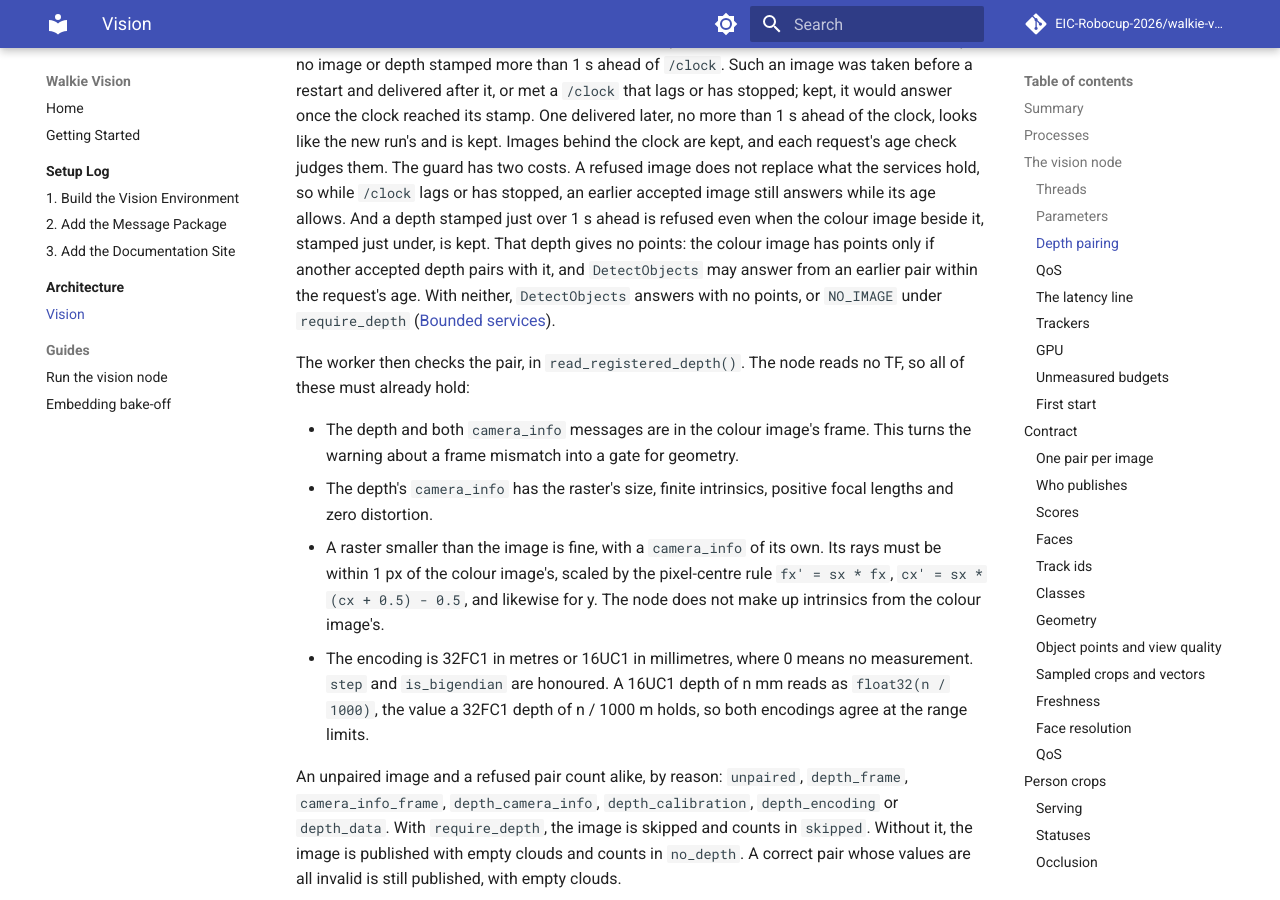
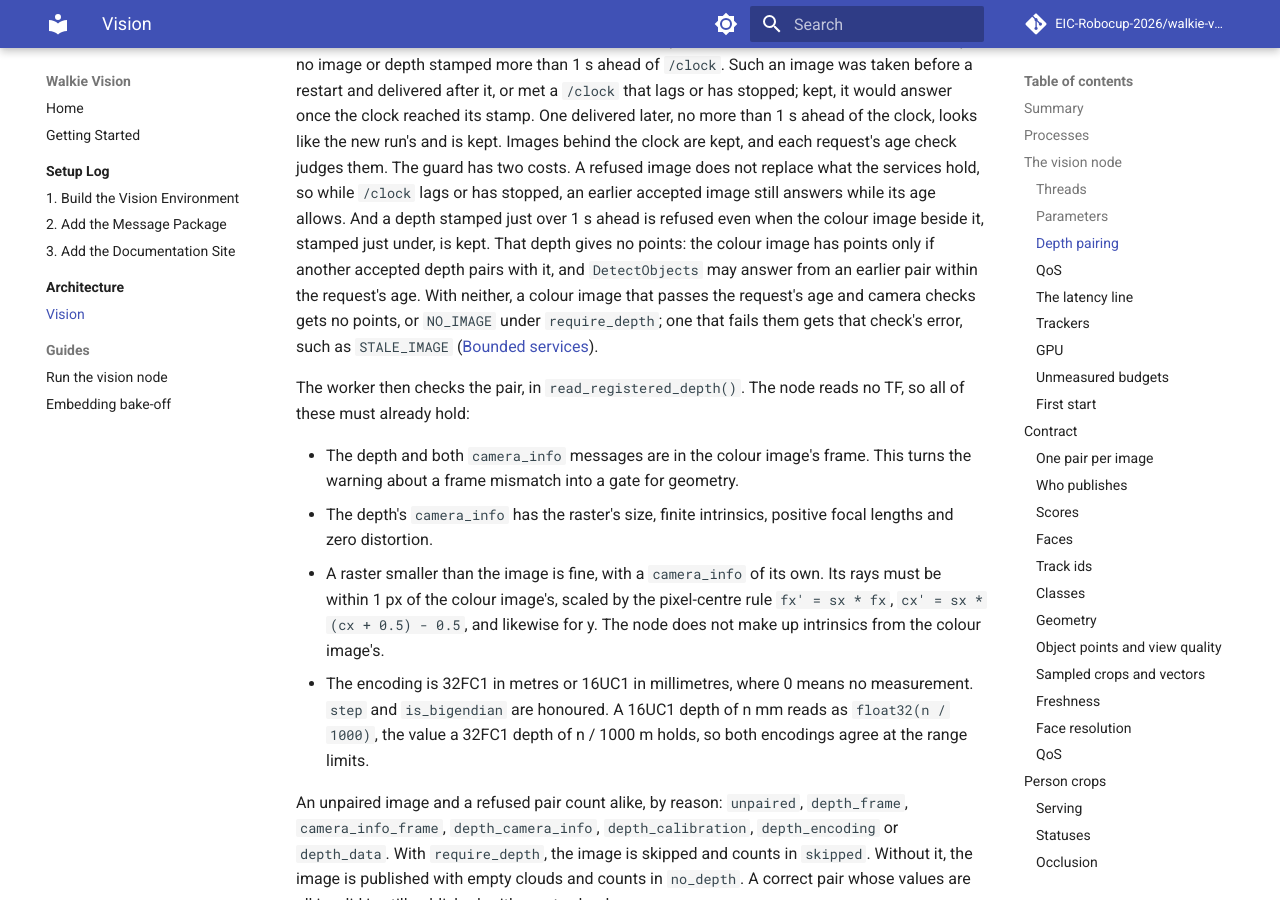
Before and after one commit to EIC-Robocup-2026/walkie-vision, an MkDocs documentation site: the page built from docs/architecture/vision.md, in a window 1280 px wide and 900 px high, scrolled down 8934 px. Built offline with MkDocs 1.6.1 and Material for MkDocs 9.7.7, drawn with Linux system fonts in a browser that asks for light colours; comment, search, counter and statistics services are not loaded.

Commit message:
docs: say that the request's checks come before the no-depth answer

```diff
--- a/docs/architecture/vision.md
+++ b/docs/architecture/vision.md
@@ -330,9 +330,10 @@ earlier accepted image still answers while its age allows. And a depth stamped
 just over 1 s ahead is refused even when the colour image beside it, stamped
 just under, is kept. That depth gives no points: the colour image has points
 only if another accepted depth pairs with it, and `DetectObjects` may answer
-from an earlier pair within the request's age. With neither, `DetectObjects`
-answers with no points, or `NO_IMAGE` under `require_depth`
-([Bounded services](#bounded-services)).
+from an earlier pair within the request's age. With neither, a colour image
+that passes the request's age and camera checks gets no points, or `NO_IMAGE`
+under `require_depth`; one that fails them gets that check's error, such as
+`STALE_IMAGE` ([Bounded services](#bounded-services)).
 
 The worker then checks the pair, in `read_registered_depth()`. The node reads
 no TF, so all of these must already hold:
```
